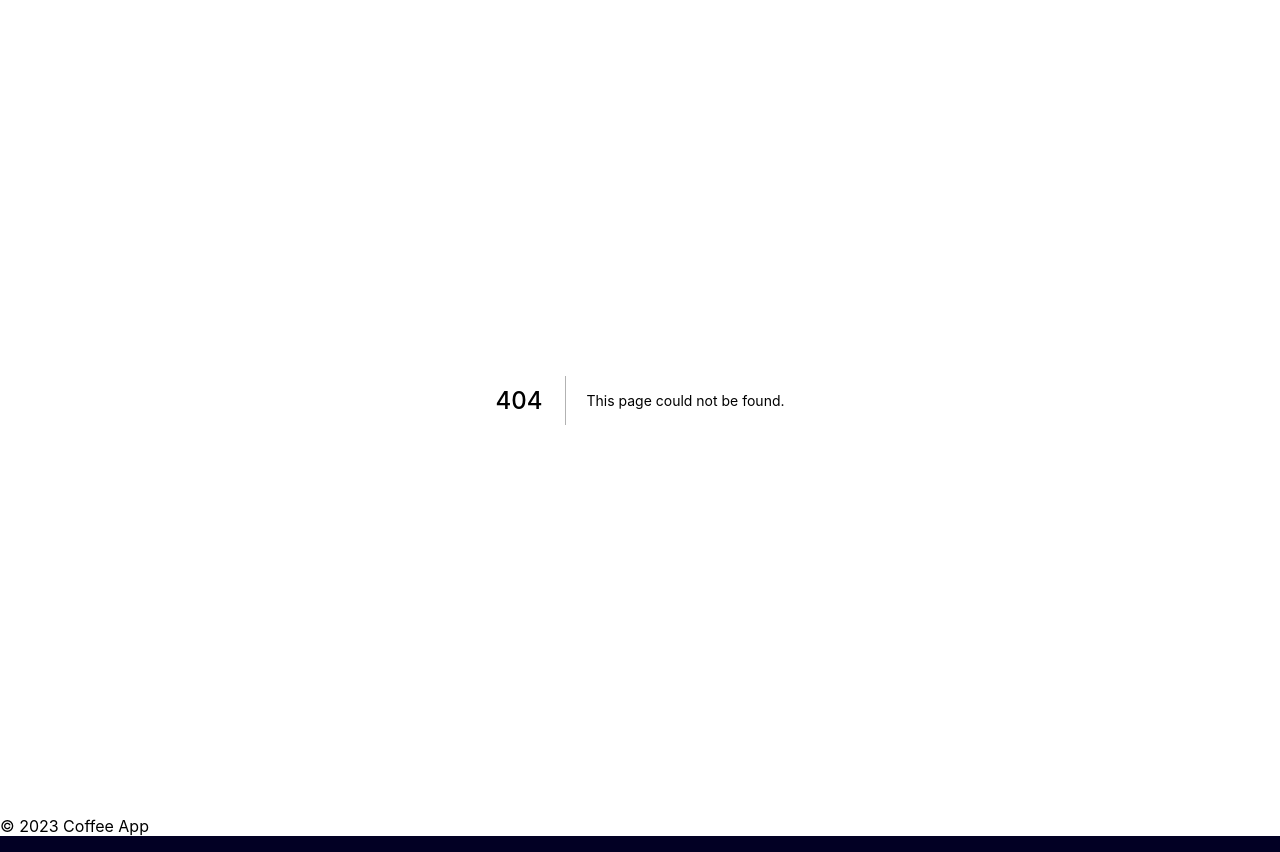
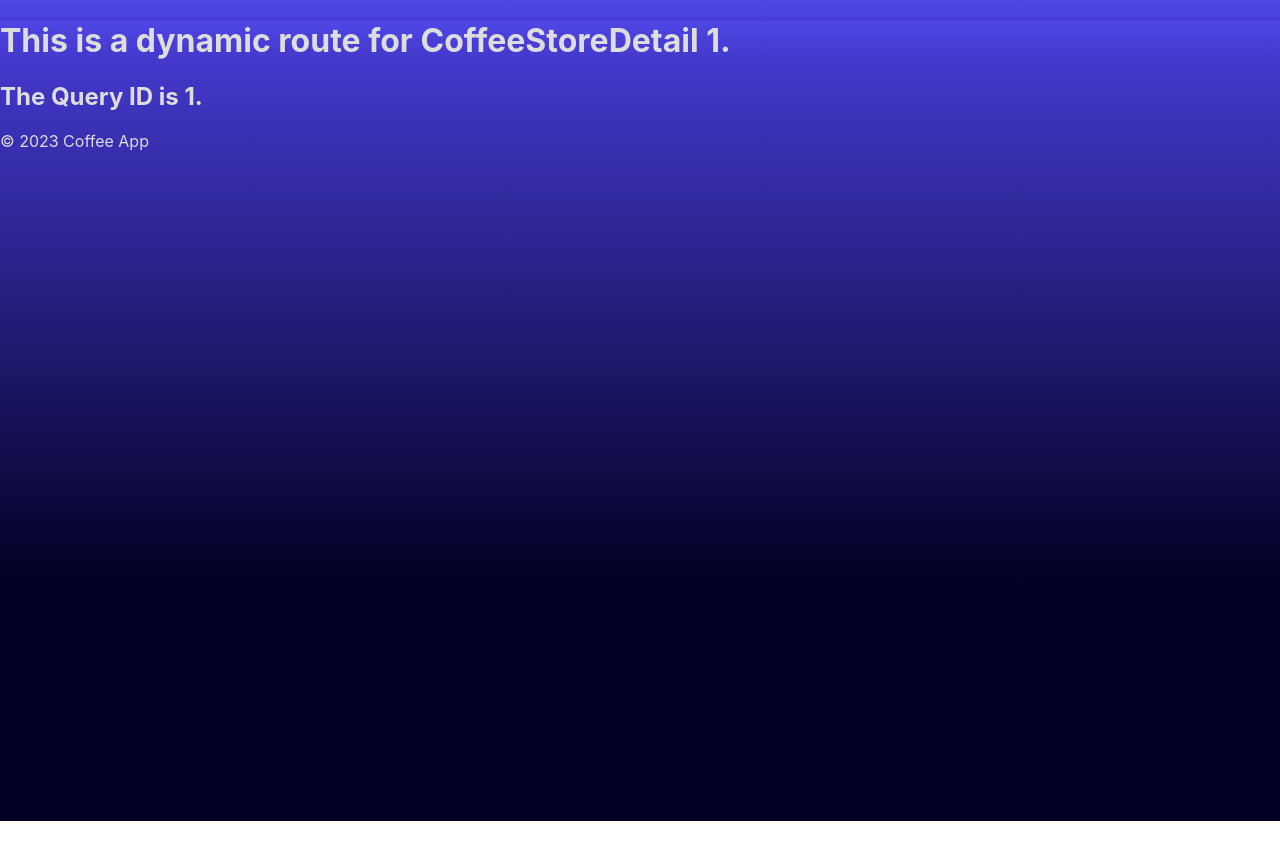
Before and after one commit to omeatai/x-next-webapp, a Next.js app in the folder coffee-app/: page /coffee-store/1 in a window 1280 px wide. Before the commit this address had no page. After the commit the page ends 821 px from the top, so only its background shows below. Built offline with nearby package versions, Linux system fonts and the light colour scheme.

Commit message:
8. Next Routing
8. Next Routing

```diff
--- /dev/null
+++ b/coffee-app/pages/coffee-store/[id].js
@@ -0,0 +1,24 @@
+import { useRouter } from "next/router";
+
+const CoffeeStoreDetail = () => {
+  const router = useRouter();
+
+  console.log("router", router);
+  console.log("router-path", router.asPath);
+  console.log("router-path-arr", router.asPath.split("/"));
+  console.log("router-query", router.query);
+
+  const routearr = router.asPath.split("/");
+  const routenum = routearr[routearr.length - 1];
+
+  const queryId = router.query.id;
+
+  return (
+    <div>
+      <h1>This is a dynamic route for CoffeeStoreDetail {routenum}.</h1>
+      <h2>The Query ID is {queryId}.</h2>
+    </div>
+  );
+};
+
+export default CoffeeStoreDetail;
--- a/coffee-app/pages/index.js
+++ b/coffee-app/pages/index.js
@@ -17,7 +17,6 @@ export default function Home() {
       </Head>
 
       <main className={styles.main}>
-        {/* <h1 className={styles.title}>Welcome to Coffee App</h1> */}
         <Banner
           buttonText="View stores nearby..."
           handleOnClick={handleOnBannerBtnClick}
--- a/coffee-app/styles/globals.css
+++ b/coffee-app/styles/globals.css
@@ -19,6 +19,9 @@ body {
     rgba(67, 56, 202, 1) 95%,
     rgba(79, 70, 229, 1) 100%
   );
+  background-repeat: no-repeat;
+  background-size: cover;
+  min-height: 100vh;
 }
 
 a {
@@ -50,5 +53,8 @@ a {
       rgba(67, 56, 202, 1) 95%,
       rgba(79, 70, 229, 1) 100%
     );
+    background-repeat: no-repeat;
+    background-size: cover;
+    min-height: 100vh;
   }
 }
```
Also changed, not shown: coffee-app/pages/coffee-store/index.js (added, +9 -0 lines).
